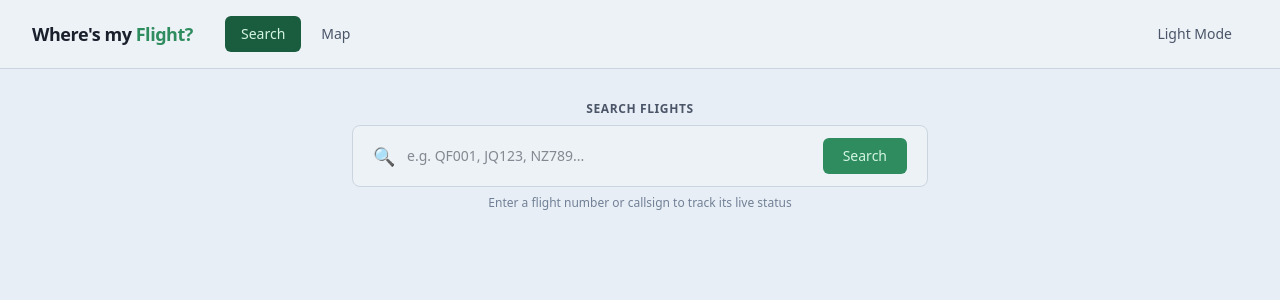
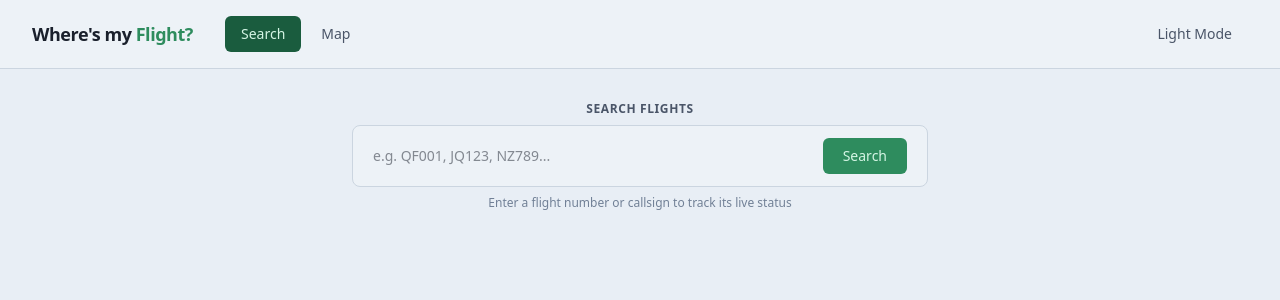
Before and after one commit to Squ1nty/flight-tracking-dashboard, a Next.js app: page / in a window 1280 px wide. Shown: the top 300 px of the page. Built offline with nearby package versions, Linux system fonts and the light colour scheme.

Commit message:
Minor Adjustments to search bar

```diff
--- a/app/components/SearchBar.tsx
+++ b/app/components/SearchBar.tsx
@@ -25,9 +25,6 @@ export default function SearchBar() {
               : 'bg-[var(--bg-surface)] border-[var(--bg-border)]'
           }`}
         >
-          <span aria-hidden="true" className="text-lg" style={{ color: 'var(--text-secondary)' }}>
-            🔍
-          </span>
 
           <input
             type="text"
@@ -43,7 +40,7 @@ export default function SearchBar() {
           <button
             type="submit"
             aria-label="Search for flight"
-            className="flex-shrink-0 rounded-md px-5 py-2 text-sm font-medium transition-colors duration-150"
+            className="flex-shrink-0 rounded-md px-5 py-2 text-sm font-medium transition-colors duration-150 cursor-pointer hover:bg-[var(--jade-700)]"
             style={{ background: 'var(--jade-600)', color: 'var(--jade-100)' }}
           >
             Search
```
